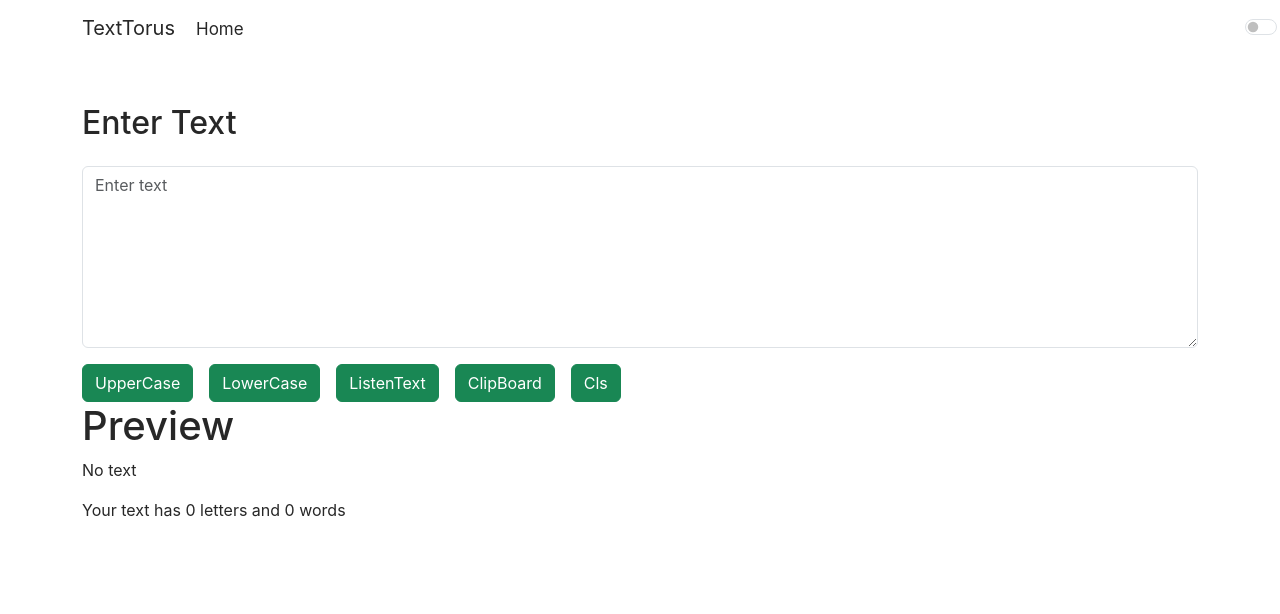
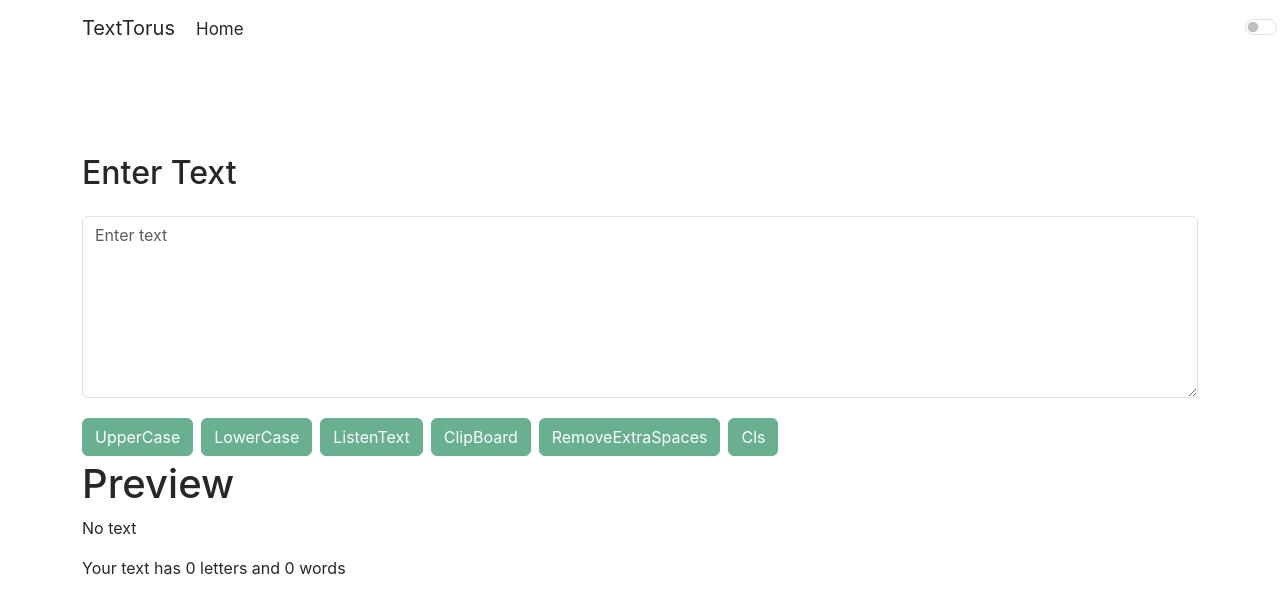
Before and after one commit to GarvBhatt/TextTorus, a React (Create React App) app: page / in a window 1280 px wide. Shown: the top 614 px of the page. Built offline with nearby package versions, Linux system fonts and the light colour scheme.

Commit message:
S Commit

```diff
--- a/src/MyComponents/Alert.jsx
+++ b/src/MyComponents/Alert.jsx
@@ -2,9 +2,9 @@ import Alert from "react-bootstrap/Alert";
 
 const TheAlertCompnent = (props)=> {
   return (
-    <>
+    <div style={{height:"50px"}}>
         {(props.TheAlert)?<Alert style={{fontSize:"18px", display:"flex", justifyContent: "space-around"}} variant="success"><strong>{props.TheAlert}</strong></Alert>:""}
-    </>
+    </div>
   );
 }
 
--- a/src/MyComponents/TheForm.jsx
+++ b/src/MyComponents/TheForm.jsx
@@ -25,14 +25,14 @@ const TheForm = (props)=>
         setText("");
         props.showTheAlert("Text cleared");
     }
+    const handleOnClickForRemoveExtraSpaces = ()=>
+    {
+        setText(text.toString().trim());
+        props.showTheAlert("Text copied to clipboard");
+    }
     const handleOnClickForCopyToClipBoard = ()=>
     {
-        const divi=document.createElement("textarea");
-        divi.value = text.toString();
-        document.body.appendChild(divi);
-        divi.select();
-        document.execCommand("copy");
-        document.body.removeChild(divi);
+        navigator.clipboard.writeText(text);
         props.showTheAlert("Text copied to clipboard");
     }
     const handleOnChange = (e) =>
@@ -47,11 +47,12 @@ const TheForm = (props)=>
                     Enter Text
                 </Form.Label>
                 <Form.Control className="my-3" value={text} placeholder="Enter text" onChange={handleOnChange} as="textarea" rows={7}/>
-                <Button className="me-3" onClick={handleOnClickForUpperCase} variant="success">UpperCase</Button>
-                <Button className="me-3" onClick={handleOnClickForLowerCase}  variant="success">LowerCase</Button>
-                <Button className="me-3" onClick={handleOnClickForListenText} variant="success">ListenText</Button>
-                <Button className="me-3" onClick={handleOnClickForCopyToClipBoard} variant="success">ClipBoard</Button>
-                <Button className="me-3" onClick={handleOnClickForCls}  variant="success">Cls</Button>
+                <Button disabled={!text} className="me-2 my-1" onClick={handleOnClickForUpperCase} variant="success">UpperCase</Button>
+                <Button disabled={!text} className="me-2 my-1" onClick={handleOnClickForLowerCase}  variant="success">LowerCase</Button>
+                <Button disabled={!text} className="me-2 my-1" onClick={handleOnClickForListenText} variant="success">ListenText</Button>
+                <Button disabled={!text} className="me-2 my-1" onClick={handleOnClickForCopyToClipBoard} variant="success">ClipBoard</Button>
+                <Button disabled={!text} className="me-2 my-1" onClick={handleOnClickForRemoveExtraSpaces} variant="success">RemoveExtraSpaces</Button>
+                <Button disabled={!text} className="me-2 my-1" onClick={handleOnClickForCls}  variant="success">Cls</Button>
             </Form>
 
             <div className="information">
@@ -63,7 +64,7 @@ const TheForm = (props)=>
                         (text)?text:"No text"
                     }
                 </p>
-                <p>Your text has {text.length} letters and {(text.charAt(text.length-1)===' ' || text.length===0)?text.split(" ").length-1:text.split(" ").length} words</p>
+                <p>Your text has {text.length} letters and {text.trim().split(/\s+/).filter((word) => word !== "").length} words</p>
             </div>
         </Container>
     )
```
